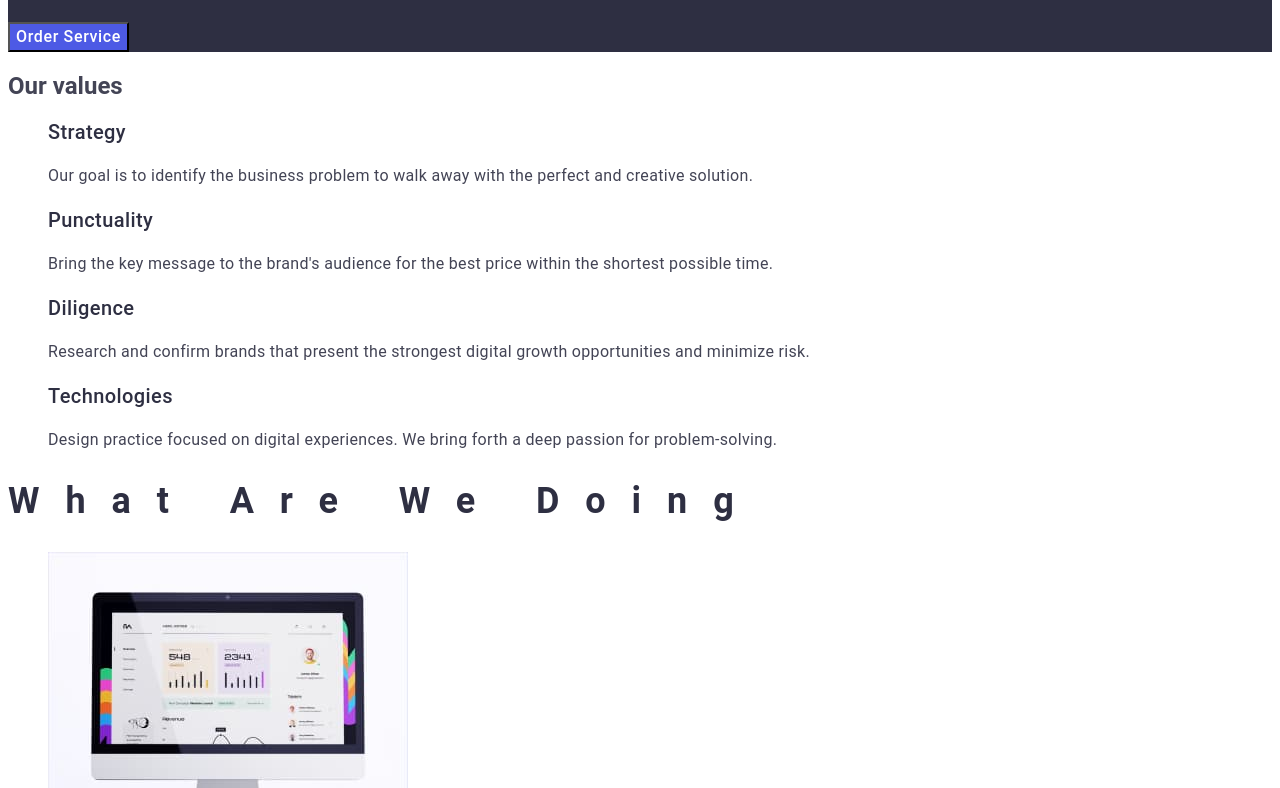
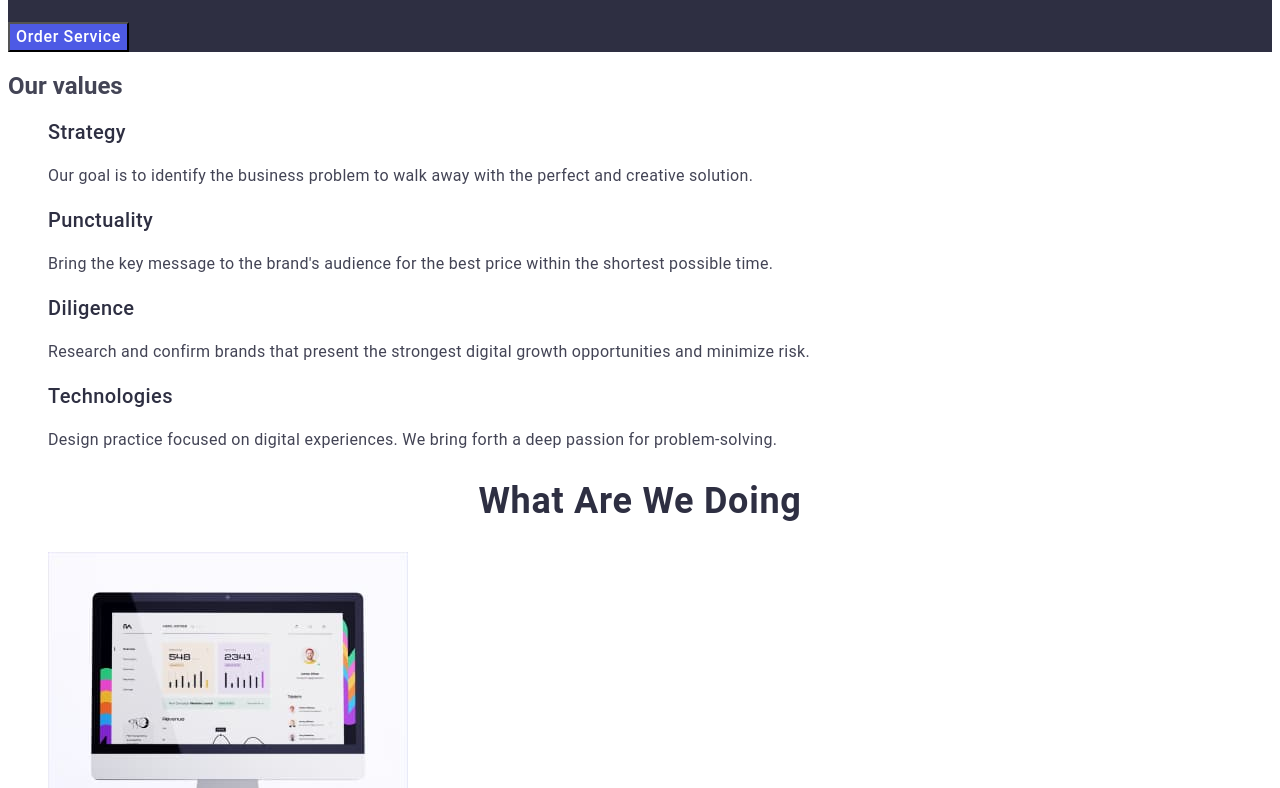
Before and after one commit to MichalPison/goit-markup-hw-04, a plain HTML site: page index.html in a window 1280 px wide. Shown: the part 312-1100 px from the top of the page. Drawn offline with Linux system fonts and the light colour scheme; a web font is replaced by a local one.

Commit message:
first index html

```diff
--- a/css/styles.css
+++ b/css/styles.css
@@ -80,7 +80,7 @@ body {
     font-weight: 500;
     font-size: 16px;
     line-height: 1.5;
-    letter-spacing: 0.04em;
+    letter-spacing: 0.64px;
 }
 .cursor {
     cursor: pointer;
@@ -151,10 +151,11 @@ body {
 }
 .section-three-header {
     color: var(--dark-color);
+    text-align: center;
     font-size: 36px;
     font-weight: 700;
     line-height: 1.11;
-    letter-spacing: 0.72em;
+    letter-spacing: 0.72px;
     text-transform: capitalize;
 }
 .section-team {
```
